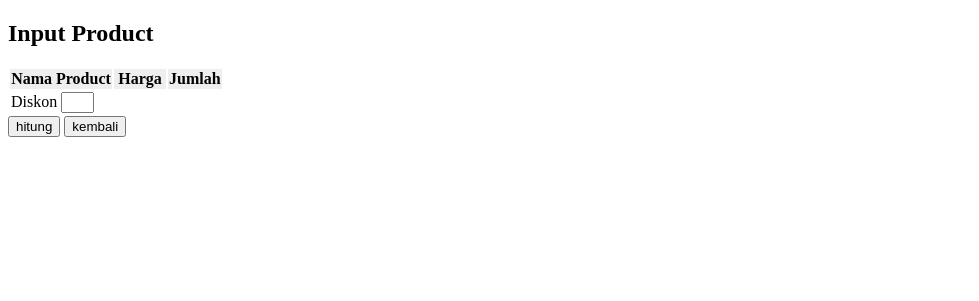
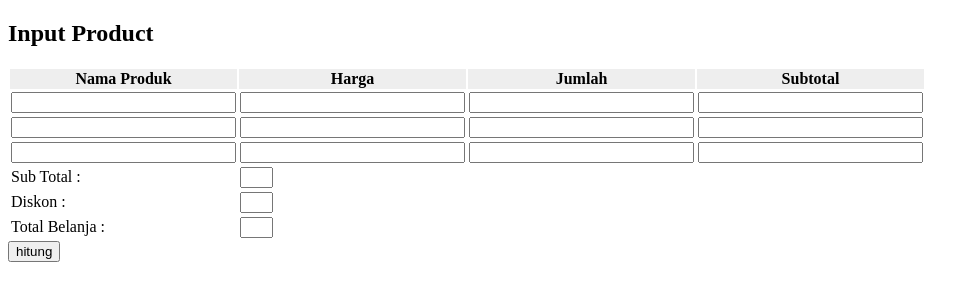
Before and after one commit to Magang-Jovasoftware/Belajar-PHP-2, a PHP site: page /Input.php in a window 1280 px wide. Shown: the top 301 px of the page, without its empty margins (0-979 px from the left). Run offline with PHP 8.4, Linux system fonts and the light colour scheme; data that the repository does not hold is empty.

Commit message:
Perbaikan-1

```diff
--- a/Index.php
+++ b/Index.php
@@ -9,30 +9,51 @@ class Product {
         $this->name = $name;
         $this->price = $price;
     }
+
+    public function getSubtotal($quantity)
+    {
+        return $this->price * $quantity;
+    }
 }
 
 class Transaction {
     private $items = [];
-    private $discount = 0;
 
-    public function addItem(Product $product, $quantity = 1) {
+    public function addItem(Product $product, $quantity) {
         $this->items[] = [
             'product' => $product,
             'quantity' => $quantity,
         ];
     }
 
-    public function setDiscount($discount) {
-        $this->discount = $discount;
+    public function getTotal()
+    {
+        $total = 0;
+        foreach ($this->items as $item){
+            $total += $item['product']->getSubtotal($item['quantity']);
+        }
+        return $total;
     }
 
-    public function getTotal() {
-        $total = 0;
-        foreach ($this->items as $item) {
-            $total += $item['product']->price * $item['quantity'];
+    public function getDiscount()
+    {
+        $total = $this->getTotal();
+        if ($total > 20000){
+            return 20;
+        } elseif ($total > 10000){
+            return 10;
+        } else {
+            return 0;
         }
-        $total -= $total * ($this->discount / 100);
-        return $total;
+    }
+
+    public function totalAfterDiscount()
+    {
+        $total = $this->getTotal();
+        $discount = $this->getDiscount();
+        $discountAmount = ($total * $discount)/100;
+
+        return $total - $discountAmount;
     }
 
     public function cetakStruk() {
@@ -42,24 +63,14 @@ class Transaction {
             echo "- {$item['quantity']} x {$item['product']->name}: Rp. {$item['product']->price} /Item";
             echo "<br>";
         }
-        echo "Diskon: {$this->discount}%";
         echo "<br>";
-        echo "Total: Rp." . $this->getTotal();
+        echo "Sub Total : Rp." . $this->getTotal() ;
+        echo "<br>";
+        echo "Diskon :" . $this->getDiscount() . "%" ;
+        echo "<br>";
+        echo "Total : Rp." . $this->totalAfterDiscount();
         echo "<br>";
         echo "=======================";
         echo "<br>";
     }
 }
-
-
-$product1 = new Product("Laptop", 1000);
-$product2 = new Product("Mouse", 500);
-
-$beli = new Transaction();
-
-$beli->addItem($product1, 2);
-$beli->addItem($product2, 2);
-
-$beli->setDiscount(10);
-
-$beli->cetakStruk();
--- a/Input.php
+++ b/Input.php
@@ -7,30 +7,79 @@
 </head>
 <body>
     <h2>Input Product</h2>
-    <form action="Output.php" method="post">
+    <form action="" method="post">
+    <?php
+    include "Index.php";
+    if (isset($_POST['hitung'])){
+        $name1 = $_POST['namaProduct1'];
+        $price1 = $_POST['hargaProduct1'];
+        $quantity1 = $_POST['jumlahProduct1'];
+
+        $name2 = $_POST['namaProduct2'];
+        $price2 = $_POST['hargaProduct2'];
+        $quantity2 = $_POST['jumlahProduct2']   ;
+
+        $name3 = $_POST['namaProduct3'];
+        $price3 = $_POST['hargaProduct3'];
+        $quantity3 = $_POST['jumlahProduct3'];
+
+        $produk1 = new Product($name1, $price1);
+        $produk2 = new Product($name2, $price2);
+        $produk3 = new Product($name3, $price3);
+
+        $transaction1 = new Transaction();
+
+        $transaction1->addItem($produk1, $quantity1);
+        $transaction1->addItem($produk2, $quantity2);
+        $transaction1->addItem($produk3, $quantity3);
+
+    }
+    ?>
         <table>
             <tr bgcolor="#eee">
-                <th width="100">Nama Product</th>
+                <th width="100">Nama Produk</th>
                 <th width="50">Harga</th>
                 <th width="50">Jumlah</th>
+                <th width="50">Subtotal</th>
             </tr>
-                <?php
-                $jumlah = $_POST['jumlah'];
-                for ($i=1; $i<=$jumlah; $i++)
-                {
-                    echo "<tr>
-                            <td><input type='text' name='namaProduct' size='25'></td>
-                            <td><input type='text' name='hargaProduct' size='10'></td>
-                            <td><input type='text' name='jumlahProduct' size='8'></td>
-                    </tr>";
-                }
-                ?>
-                <td>Diskon <input type="text" name="diskon" size="1"></td>
+            <tr>
+                <td><input type="text" name="namaProduct1" size="25" value="<?php echo $name1 = isset($_POST['namaProduct1']) ? $_POST['namaProduct1'] : ''; ?>"></td>
+                <td><input type="text" name="hargaProduct1" size="25" value="<?php echo $price1 = isset($_POST['hargaProduct1']) ? $_POST['hargaProduct1'] : ''; ?>"></td>
+                <td><input type="text" name="jumlahProduct1" size="25" value="<?php echo $quantity1 = isset($_POST['jumlahProduct1']) ? $_POST['jumlahProduct1'] : ''; ?>"></td>
+                <td><input type="text" name="subTotal1" size="25" value="<?php echo isset($_POST['hitung']) ? $produk1->getSubtotal($quantity1) : ''; ?>"></td>
+            </tr>
+            <tr>
+                <td><input type="text" name="namaProduct2" size="25" value="<?php echo $name2 = isset($_POST['namaProduct2']) ? $_POST['namaProduct2'] : ''; ?>"></td>
+                <td><input type="text" name="hargaProduct2" size="25" value="<?php echo $price2 = isset($_POST['hargaProduct2']) ? $_POST['hargaProduct2'] : ''; ?>"></td>
+                <td><input type="text" name="jumlahProduct2" size="25" value="<?php echo $quantity2 = isset($_POST['jumlahProduct2']) ? $_POST['jumlahProduct2'] : ''; ?>"></td>
+                <td><input type="text" name="subTotal2" size="25" value="<?php echo isset($_POST['hitung']) ? $produk2->getSubtotal($quantity2) : ''; ?>"></td>
+            </tr>
+            <tr>
+                <td><input type="text" name="namaProduct3" size="25" value="<?php echo $name3 = isset($_POST['namaProduct3']) ? $_POST['namaProduct3'] : ''; ?>"></td>
+                <td><input type="text" name="hargaProduct3" size="25" value="<?php echo $price3 = isset($_POST['hargaProduct3']) ? $_POST['hargaProduct3'] : ''; ?>"></td>
+                <td><input type="text" name="jumlahProduct3" size="25" value="<?php echo $quantity3 = isset($_POST['jumlahProduct3']) ? $_POST['jumlahProduct3'] : ''; ?>"></td>
+                <td><input type="text" name="subTotal3" size="25" value="<?php echo isset($_POST['hitung']) ? $produk3->getSubtotal($quantity3) : ''; ?>"></td>
+            </tr>
+            <tr>
+                <td>Sub Total :</td>
+                <td><input type="text" name="getDiskon" size="1" value="<?php echo isset($_POST['hitung']) ? $transaction1->getTotal() : ''; ?>"><br></td>
+            </tr>
+            <tr>
+                <td>Diskon :</td>
+                <td><input type="text" name="getDiskon" size="1" value="<?php echo isset($_POST['hitung']) ? $transaction1->getDiscount() . '%' : ''; ?>"><br></td>
+            </tr>
+            <tr>
+                <td>Total Belanja :</td>
+                <td><input type="text" name="getTotal" size="1" value="<?php echo isset($_POST['hitung']) ? $transaction1->totalAfterDiscount() : ''; ?>"><br></td>
+            </tr>
+        </table>
+
+        <input type="submit" name="hitung" value="hitung">
     </form>
-        </table>
-        <input type="hidden" name="jumlah" value="<?php echo $jum; ?>">
-        <input type="submit" name="hitung" value="hitung">
-        <input type="button" value="kembali" onclick="location.href='FormInput.php';">
-    </form>
+    <br>
+    <?php
+    echo isset($_POST['hitung']) ? $transaction1->cetakStruk():'';
+    ?>
+    </br>
 </body>
 </html>
```
Also changed, not shown: FormInput.php (deleted, +0 -16 lines), Output.php (deleted, +0 -19 lines).
